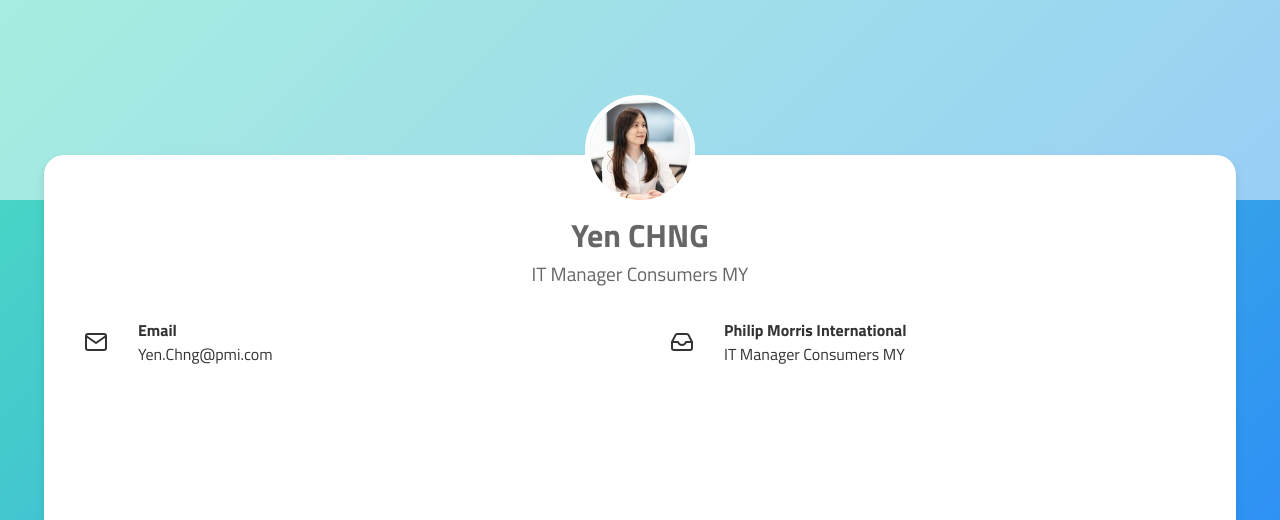
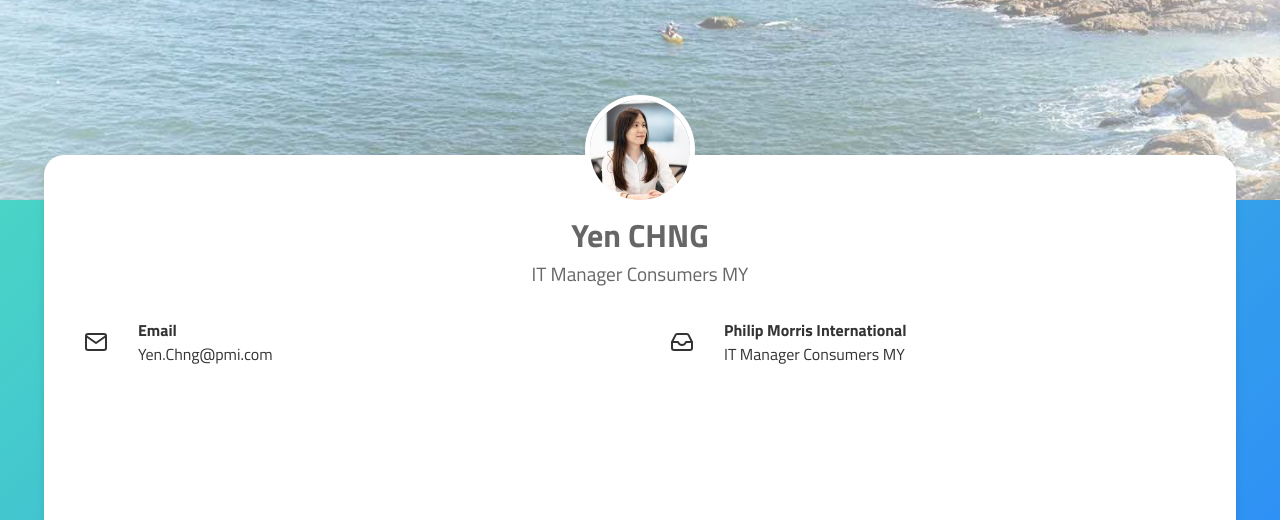
Before and after one commit to yenchng/yenchng.github.io, a plain HTML site: page me/index.html in a window 1280 px wide. Shown: the top 520 px of the page. Drawn offline with Linux system fonts and the light colour scheme; grey boxes are pictures that could not be loaded.

Commit message:
Add files via upload

```diff
--- a/me/index.html
+++ b/me/index.html
@@ -44,7 +44,7 @@
             width: 100%;
             height: 25%; /* Cap Poster Height */
             min-height: 25%;
-            background: url('poster.jpg') no-repeat center center;
+            background: url('/images/cover_bg_3.jpg') no-repeat center center;
             background-size: cover; /* Scale/Zoom the image */
         }
         .overlay {
```
